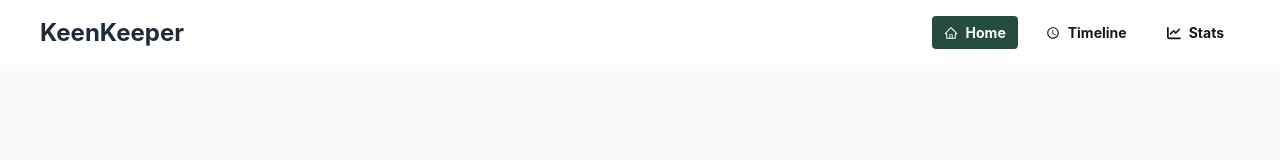
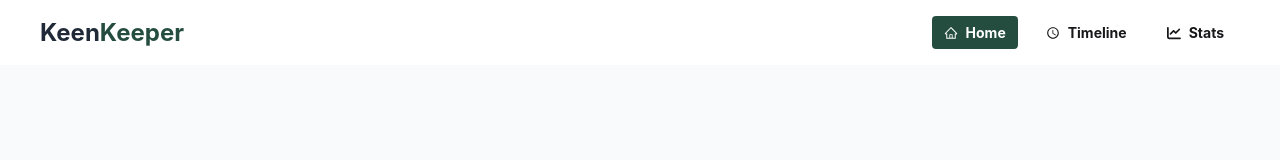
Before and after one commit to torikuljony/keen-keeper-, a Next.js app: page / in a window 1280 px wide. Shown: the top 160 px of the page. Built offline with nearby package versions, Linux system fonts and the light colour scheme.

Commit message:
navbar name change

```diff
--- a/src/app/components/Navbar/Navbar.jsx
+++ b/src/app/components/Navbar/Navbar.jsx
@@ -32,7 +32,10 @@
                             {li}
                         </ul>
                     </div>
-                    <Link href={"/"} className="text-2xl text-[#1f2937] font-bold">KeenKeeper</Link>
+                    <Link href={"/"} className="text-2xl font-bold">
+                        <span className="text-[#1f2937]">Keen</span>
+                        <span className="text-[#244d3f]">Keeper</span>
+                   </Link>
                 </div>
                 <div className="hidden lg:flex">
                     <ul className="menu menu-horizontal px-1 space-x-4">
```
